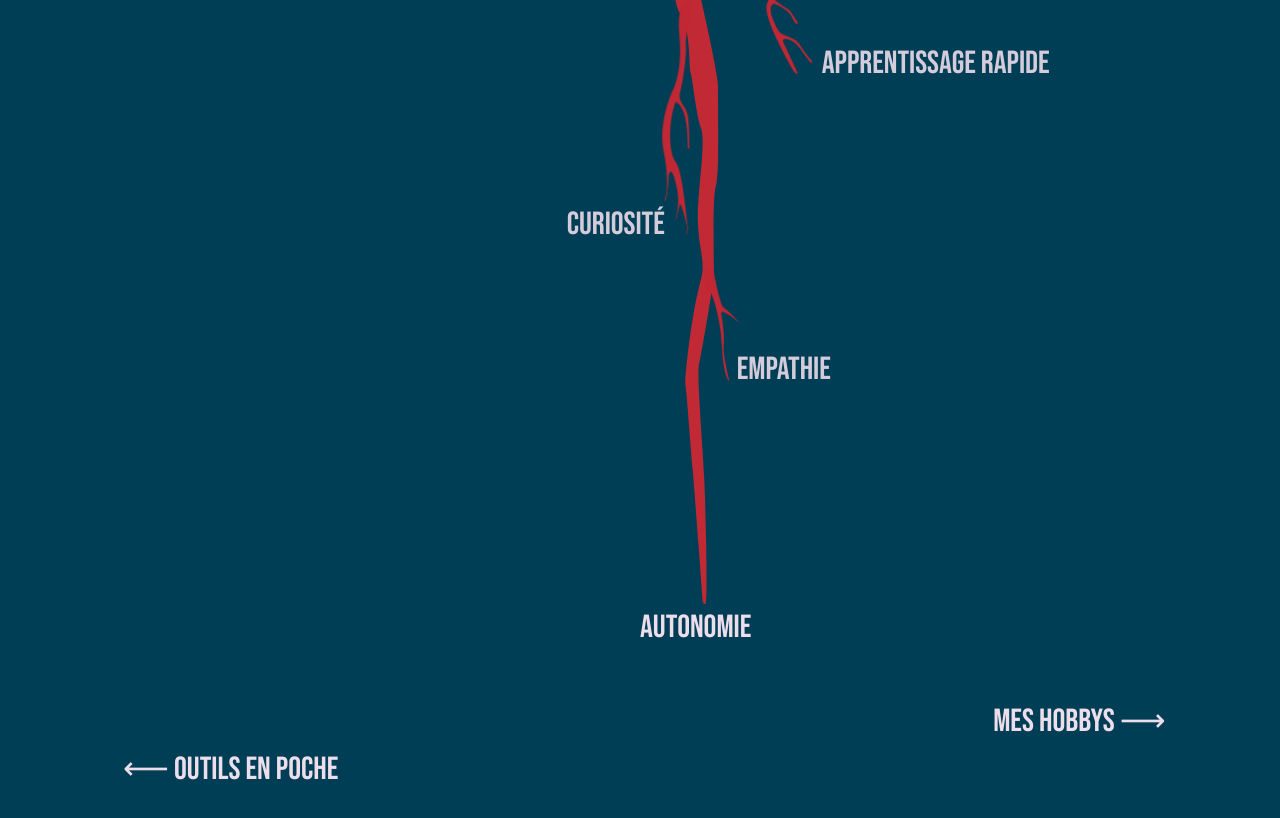
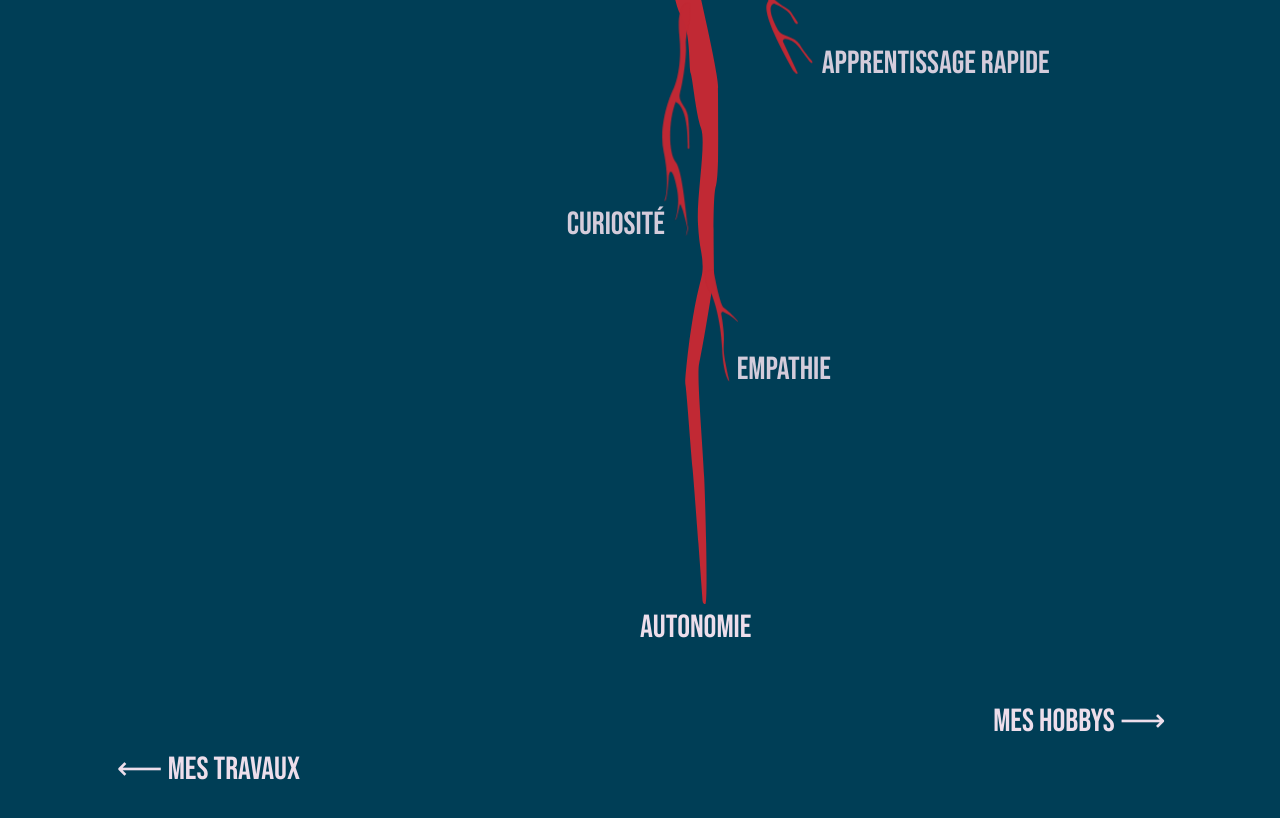
Before and after one commit to AlexandraBosquee/portfolio-2025, a website: page soft_skills.html in a window 1280 px wide. Shown: the part 1744-2562 px from the top of the page. Drawn offline with nearby package versions, Linux system fonts and the light colour scheme.

Commit message:
lien prev softskills

```diff
--- a/soft_skills.html
+++ b/soft_skills.html
@@ -83,8 +83,8 @@
     </div>
 
     <footer class="footer-skills">
-        <a href="/index.html" class="btn btn-prev">
-            <span>&#10229;&nbsp;Outils&nbsp;en&nbsp;poche</span>
+        <a href="/travaux.html" class="btn btn-prev">
+            <span>&#10229;&nbsp;Mes&nbsp;travaux</span>
           </a>
           <a href="/hobbys.html" class="btn btn-next">
             <span>Mes&nbsp;hobbys&nbsp;&#10230;</span>
```
